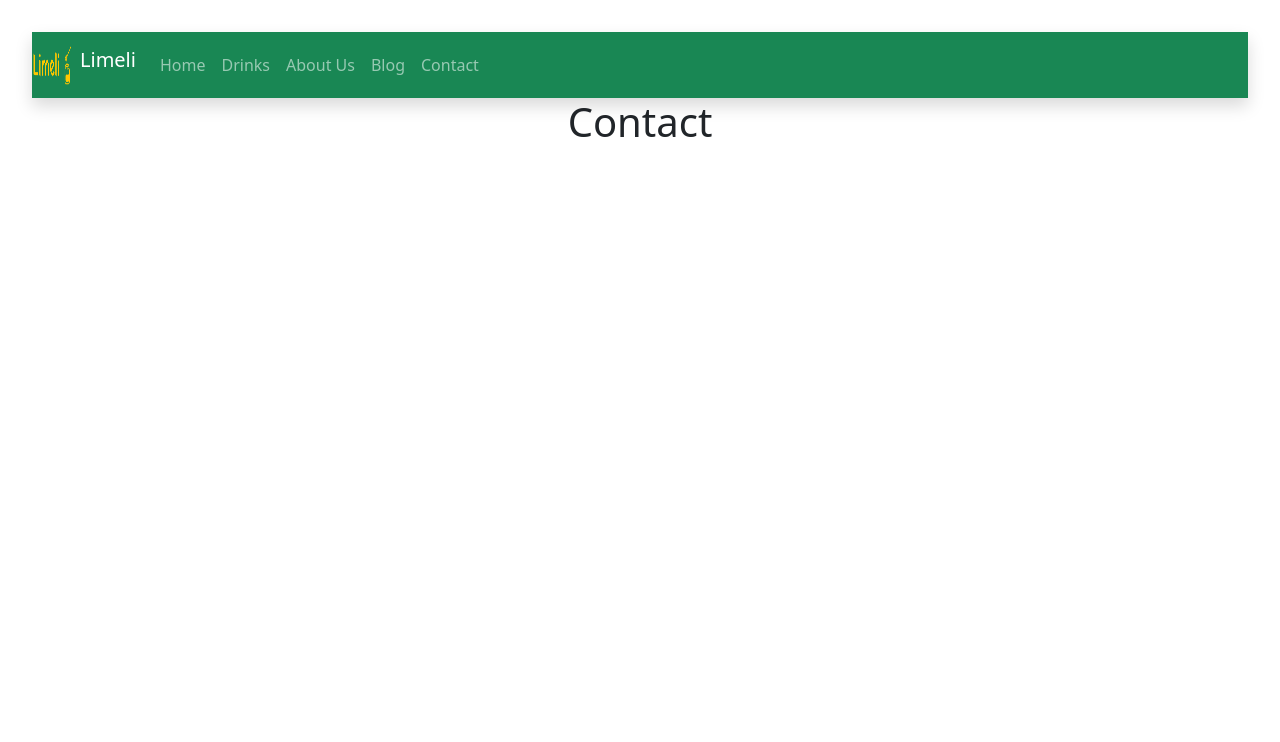
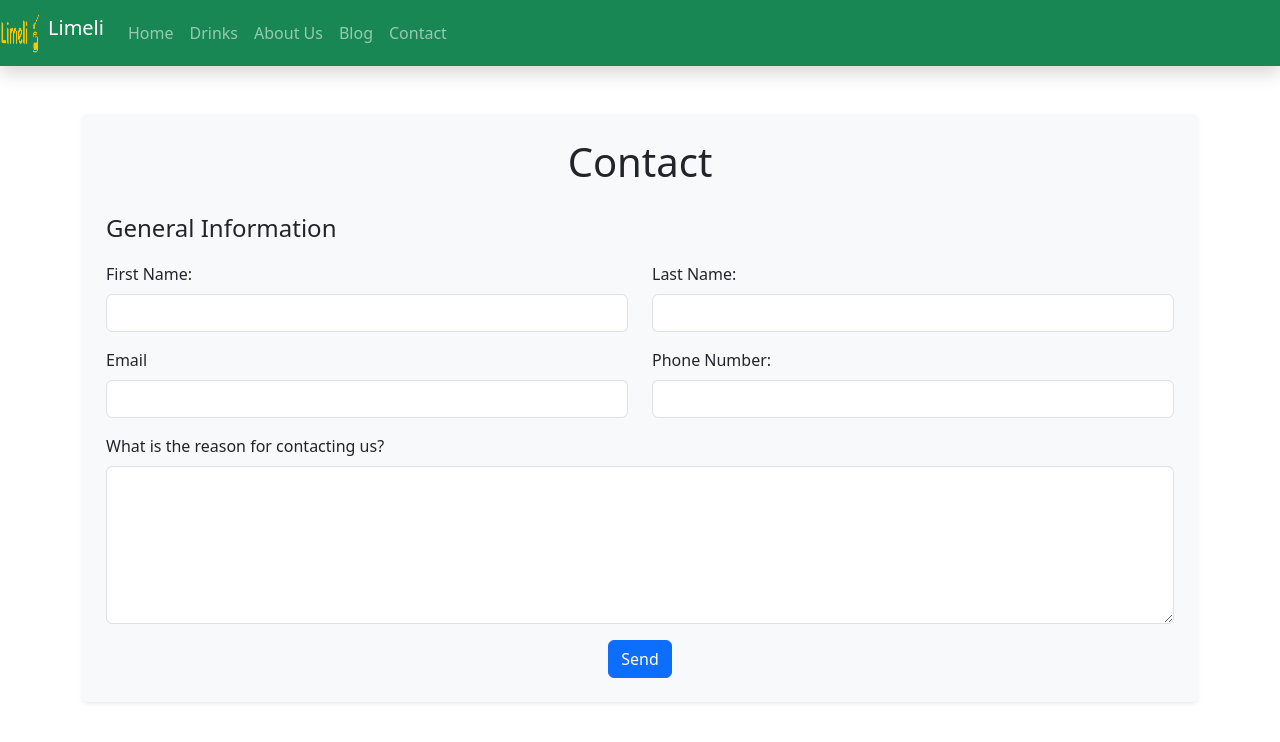
Before and after one commit to Oscip/limeli-webseite, a React (Vite) app: page /contact in a window 1280 px wide. Shown: the top 742 px of the page. Built offline with nearby package versions, Linux system fonts and the light colour scheme.

Commit message:
base of contact site created

```diff
--- a/index.html
+++ b/index.html
@@ -2,7 +2,7 @@
 <html lang="en">
   <head>
     <meta charset="UTF-8" />
-    <link rel="icon" type="image/svg+xml" href="/vite.svg" />
+    <link rel="icon" type="image/svg+xml" href="./src/assets/limeli-pictures/Icon/logo-color.png" />
     <meta name="viewport" content="width=device-width, initial-scale=1.0" />
     <title>Limeli</title>
   </head>
--- a/src/App.css
+++ b/src/App.css
@@ -1,10 +1,3 @@
-#root {
-  max-width: 1280px;
-  margin: 0 auto;
-  padding: 2rem;
-  text-align: center;
-}
-
 .logo {
   height: 6em;
   padding: 1.5em;
@@ -78,3 +71,10 @@
   justify-content: center;
   font-size: 1.5rem;
 }
+
+
+/* Content-Centered  */
+
+.Content-Centered title{
+
+}
--- /dev/null
+++ b/src/Components/TextFormating/ContentCentered.jsx
@@ -0,0 +1,10 @@
+export default function ContentCentered({title, text, image, imageAlt}) {
+    return(
+        <div className="Content-Centered" style={{
+            BackgroundImage: `url(${image})`
+        }}>
+            <title>{title}</title>
+            <text>{text}</text>
+        </div>
+    )
+}
--- a/src/pages/Contact.jsx
+++ b/src/pages/Contact.jsx
@@ -1,7 +1,117 @@
-export default function Contact() {
-    return(
-        <div>
-            <h1>Contact</h1>
+import React from "react";
+import "bootstrap/dist/css/bootstrap.min.css";
+
+function Form() {
+    const [formData, setFormData] = React.useState({
+        firstName: "",
+        lastName: "",
+        message: "",
+        email: "",
+        phoneNumber: "",
+    });
+
+    const handleChange = (e) => {
+        const { name, value } = e.target;
+        setFormData({ ...formData, [name]: value });
+    };
+
+    const getDynamicStyle = (value) => ({
+        backgroundColor: value ? "rgba(210, 244, 252, 0.25)" : "",
+    });
+
+    const handleSubmit = () => {
+        alert("Your message has been successfully sent!");
+    };
+
+    return (
+        <div className="container mt-5">
+            <form className="p-4 bg-light rounded shadow-sm">
+                <h1 className="text-center mb-4">Contact</h1>
+
+                <fieldset>
+                    <legend className="mb-3">General Information</legend>
+
+                    <div className="row mb-3">
+                        <div className="col-md-6">
+                            <label htmlFor="firstName" className="form-label">First Name:</label>
+                            <input
+                                type="text"
+                                id="firstName"
+                                name="firstName"
+                                value={formData.firstName}
+                                onChange={handleChange}
+                                className="form-control"
+                                style={getDynamicStyle(formData.firstName)}
+                                required
+                            />
+                        </div>
+                        <div className="col-md-6">
+                            <label htmlFor="lastName" className="form-label">Last Name:</label>
+                            <input
+                                type="text"
+                                id="lastName"
+                                name="lastName"
+                                value={formData.lastName}
+                                onChange={handleChange}
+                                className="form-control"
+                                style={getDynamicStyle(formData.lastName)}
+                                required
+                            />
+                        </div>
+                    </div>
+
+                    <div className="row mb-3">
+                        <div className="col-md-6">
+                            <label htmlFor="email" className="form-label">Email</label>
+                            <input
+                                type="email"
+                                id="email"
+                                name="email"
+                                value={formData.email}
+                                onChange={handleChange}
+                                className="form-control"
+                                style={getDynamicStyle(formData.email)}
+                                required
+                            />
+                        </div>
+                        <div className="col-md-6">
+                            <label htmlFor="phoneNumber" className="form-label">Phone Number:</label>
+                            <input
+                                type="tel"
+                                id="phoneNumber"
+                                name="phoneNumber"
+                                value={formData.phoneNumber}
+                                onChange={handleChange}
+                                className="form-control"
+                                style={getDynamicStyle(formData.phoneNumber)}
+                                required
+                            />
+                        </div>
+                    </div>
+
+                    <div className="mb-3">
+                        <label htmlFor="message" className="form-label">What is the reason for contacting us?</label>
+                        <textarea
+                            id="message"
+                            name="message"
+                            value={formData.message}
+                            onChange={handleChange}
+                            className="form-control"
+                            style={getDynamicStyle(formData.message)}
+                            required
+                            rows="6"
+                        />
+                    </div>
+                </fieldset>
+
+                <div className="text-center">
+                    <button type="button" className="btn btn-primary" onClick={handleSubmit}>
+                        Send
+                    </button>
+                </div>
+            </form>
         </div>
-    )
+    );
 }
+
+export default Form;
--- a/src/pages/Drinks.jsx
+++ b/src/pages/Drinks.jsx
@@ -1,6 +1,10 @@
+import ContentCentered from "../Components/TextFormating/ContentCentered.jsx";
+import image from "../assets/limeli-pictures/svg/logo-color.svg";
+
 export default function Drinks() {
     return(
         <div>
+            <ContentCentered title="Test" text="blah blah blah blah" image={image} imageAlt="This icon is not available"/>
             <h1>Drinks</h1>
         </div>
     )
```
Also changed, not shown: 1 other file (tests, documents, lock files or other folders).
